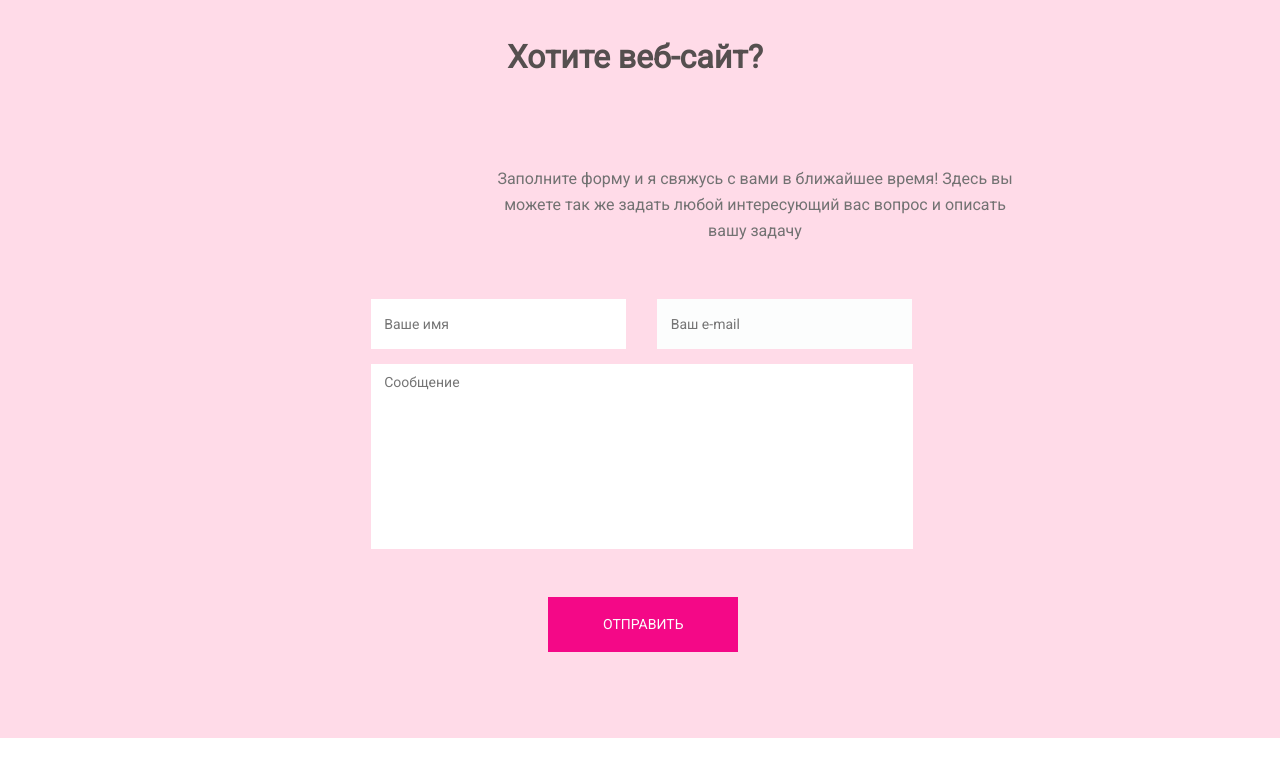
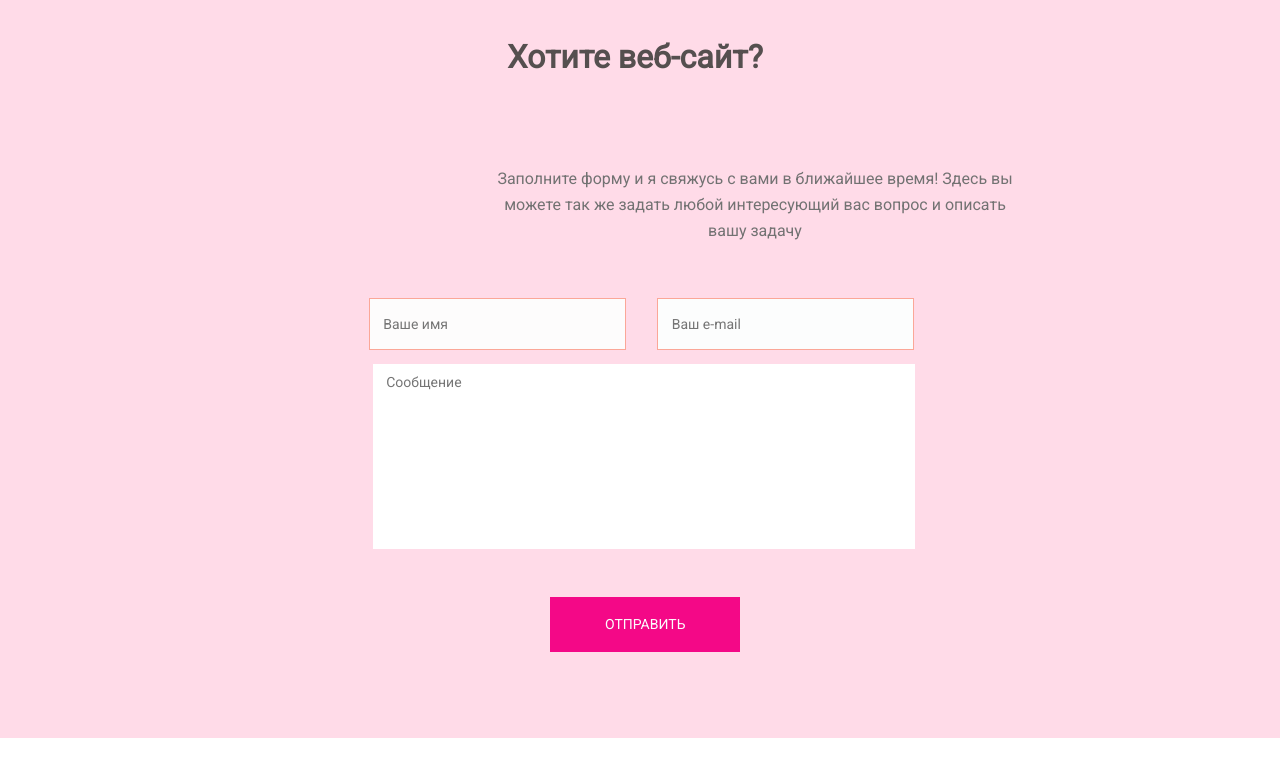
Before and after one commit to powder-rose/homework-CV, a plain HTML site: page index.html in a window 1280 px wide. Shown: the part 4162-4938 px from the top of the page. Drawn offline with Linux system fonts and the light colour scheme.

```diff
--- a/index.html
+++ b/index.html
@@ -7,6 +7,7 @@
     <meta name="viewport" content="width=device-width, initial-scale=1.0">
     <link rel="stylesheet" href="style.css">
     <link rel="stylesheet" href="normalize.css">
+    <link type="image/x-icon" href="./assets/images/gem.png" rel="shortcut icon">
     <title>Web Development</title>
 </head>
 
@@ -83,10 +84,10 @@
 
             <form action="#" method="post">
                 <label for="username">
-                    <input type="text" id="username" name="name" placeholder=" Ваше имя">
+                    <input type="text" id="username" name="name" placeholder=" Ваше имя" required>
                 </label>
                 <label for="user-email">
-                    <input type="email" id="user-email" name="email" placeholder=" Ваш e-mail">
+                    <input type="email" id="user-email" name="email" placeholder=" Ваш e-mail" required>
                 </label>
 
                 <textarea name="message" id="user-message" placeholder=" Сообщение"></textarea>
--- a/style.css
+++ b/style.css
@@ -283,10 +283,20 @@
     height: 50px;
     border: none;
     text-indent: 10px;
+    background-color: #fdfcfc;
 }
 
 #username:focus {
     outline-color: #b4b3b3;
+}
+
+#username:valid {
+    border: 1px solid #8fb885;
+
+}
+
+#username:invalid {
+    border: 1px solid #fba798;
 }
 
 #user-email {
@@ -303,6 +313,15 @@
 #user-email:focus {
     outline-color: #b4b3b3;
 }
+
+#user-email:valid {
+    border: 1px solid #8fb885;
+}
+
+#user-email:invalid {
+    border: 1px solid #fba798;
+}
+
 
 #user-message {
     position: relative;
```
Also changed, not shown: assets/images/gem.png (added).
